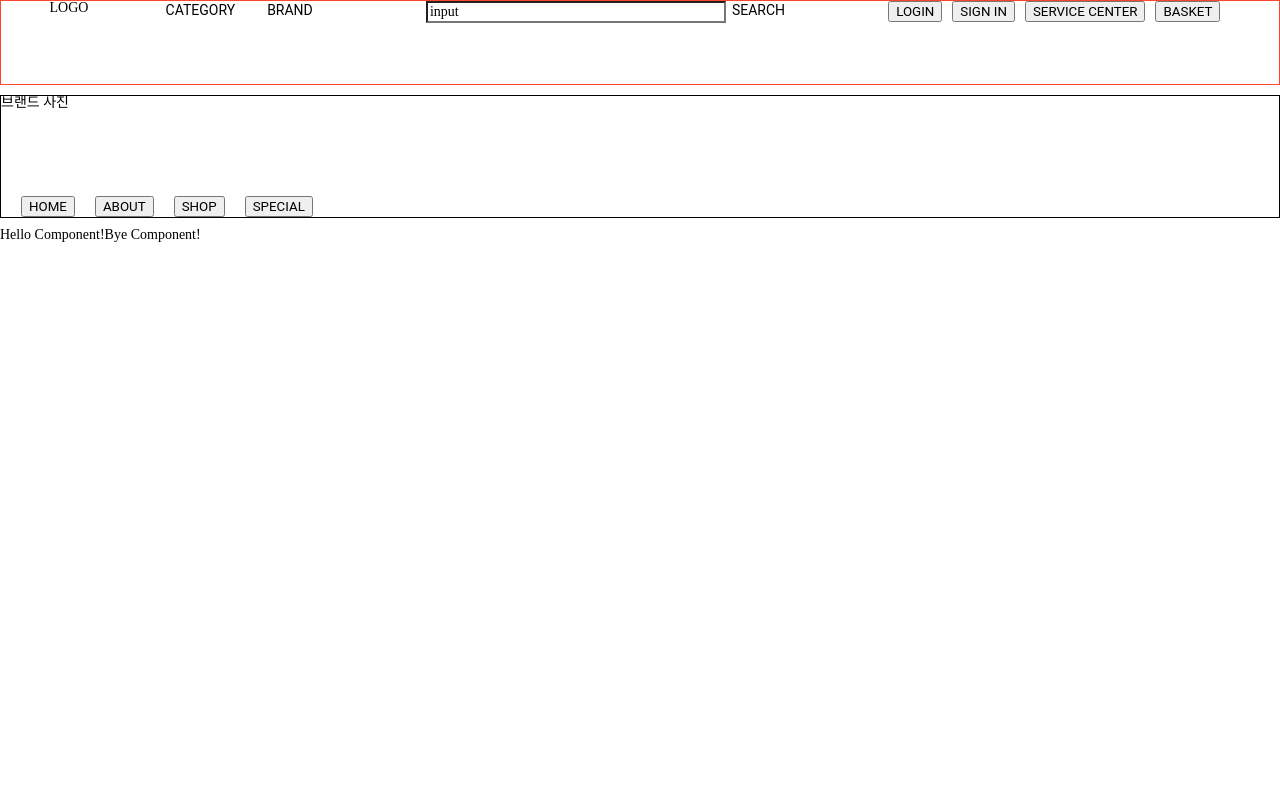
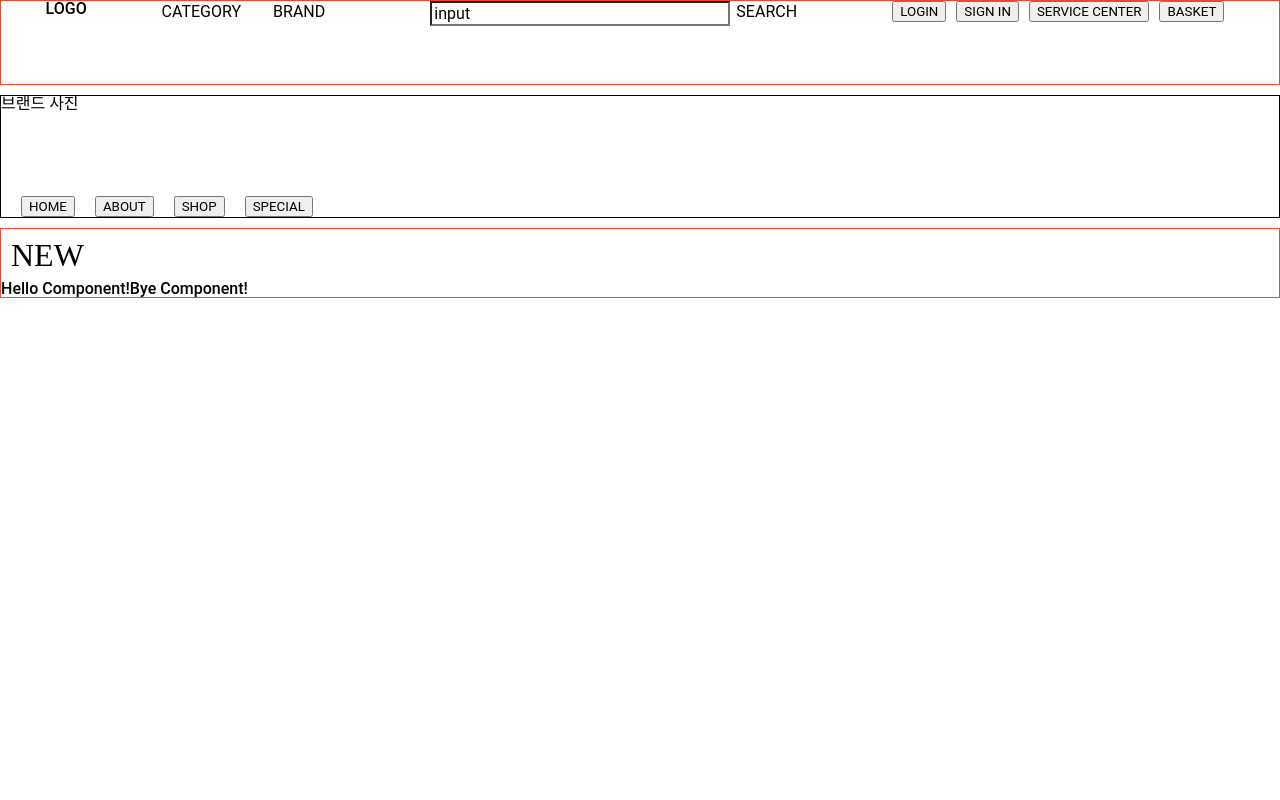
Before and after one commit to im-not-developer/reat-postcss-temp, a React (Create React App) app in the folder line4design-fe/: page / in a window 1280 px wide. Shown: the top 800 px of the page. Built offline with nearby package versions, Linux system fonts and the light colour scheme; a web font is replaced by a local one.

Commit message:
product develop

```diff
--- /dev/null
+++ b/line4design-fe/src/components/ProductCardsSection.tsx
@@ -0,0 +1,38 @@
+/** @format */
+
+import React from 'react';
+
+const list = [
+  {
+    id: 0,
+
+    name: '',
+    price: 0,
+    discount_price: 0,
+  },
+];
+interface ProductCardsSectionPropsType {
+  title?: string;
+}
+
+const ProductCardsSectionProps: ProductCardsSectionPropsType = {
+  title: '',
+};
+
+const ProductCardsSection = (props = ProductCardsSectionProps) => {
+  return (
+    <div className="product_card_section">
+      <div className="product_card_section__contents">
+        <div className="product_card_section__contents__head">
+          <div className="title_text">{props?.title ?? ''}</div>
+        </div>
+
+        <div className="product_card_section__contents__body">
+          <div></div>
+        </div>
+      </div>
+    </div>
+  );
+};
+
+export default ProductCardsSection;
--- a/line4design-fe/src/index.css
+++ b/line4design-fe/src/index.css
@@ -1,17 +1,21 @@
+.title_text,
 .home_pg,
 .header,
 .footer,
 .menu_header,
 .translang_container,
+.product_card_section,
 .line4Design_pg,
-#root,
 .home_pg__contents,
 .header__contents,
 .menu_header__contents,
+.product_card_section__contents,
 .line4Design_pg__pages,
 .header__contents__left,
 .header__contents__right,
 .menu_header__contents__up,
+.product_card_section__contents__head,
+.product_card_section__contents__body,
 .header__contents__left__logo,
 .header__contents__left__menu,
 .header__contents__center__search,
@@ -28,6 +32,15 @@
   font-family: var(--font-family);
   background-color: var(--body-background-color);
 }
+.title_text {
+  /* typography */
+  --font-family: "NanumBarunGothic";
+  --font-weight: 800;
+  --font-size: 2rem;
+  --font-size-smaller: calc(var(--font-size) * 0.9);
+  --font-size-bigger: calc(var(--font-size) * 1.1);
+  --line-height: 1.2;
+}
 #root, :root, .theme_light {
   --black: #000000;
   --red: #FC452C;
@@ -35,12 +48,13 @@
 .home_pg {
   display: flex;
   flex-direction: column;
+  align-items: center;
   width: 100%;
 }
 .home_pg__contents {
     width: 100%;
     max-width: 1600px;
-    /* border: 1px solid var(--red); */
+    border: 1px solid var(--red);
   }
 .header {
   display: flex;
@@ -141,6 +155,20 @@
   display: block;
 
 }
+.product_card_section {
+  display: block;
+  width: 100%;
+
+}
+.product_card_section__contents {
+    padding: 10px;
+  }
+.product_card_section__contents__head {
+      display: flex;
+    }
+.product_card_section__contents__body {
+
+    }
 .line4Design_pg {
   width:100%;
   max-width: 1920px;
@@ -157,7 +185,7 @@
       display: block;
     height: 100vh;
   }
-#root {
+:root, {
   display: block;
   height: 100vh;
 
--- a/line4design-fe/src/index.pcss
+++ b/line4design-fe/src/index.pcss
@@ -1,7 +1,7 @@
 @import "./styles/styles.pcss";
 @import "./Line4Design.pcss";
 
-#root {
+:root, {
   display: block;
   height: 100vh;
 
--- a/line4design-fe/src/pages/HomePage.tsx
+++ b/line4design-fe/src/pages/HomePage.tsx
@@ -3,10 +3,11 @@
 import React from 'react';
 import ByeComponent from '~/components/ByeComponent';
 import HelloComponent from '~/components/HelloComponent';
-
+import CardsSection from '~/components/ProductCardsSection';
 const HomePage: React.FC = () => (
   <div className="home_pg">
     <div className="home_pg__contents">
+      <CardsSection title="NEW" />
       <HelloComponent />
       <ByeComponent />
     </div>
--- /dev/null
+++ b/line4design-fe/src/styles/components/ProductCardsSection.pcss
@@ -0,0 +1,15 @@
+.product_card_section {
+  display: block;
+  width: 100%;
+  &__contents {
+    padding: 10px;
+    &__head {
+      display: flex;
+    }
+
+    &__body {
+
+    }
+  }
+
+}
--- a/line4design-fe/src/styles/components/styles.pcss
+++ b/line4design-fe/src/styles/components/styles.pcss
@@ -1,2 +1,3 @@
 @import "./commons/styles.pcss";
 @import "./TransLang.pcss";
+@import "./ProductCardsSection.pcss";
--- a/line4design-fe/src/styles/global.pcss
+++ b/line4design-fe/src/styles/global.pcss
@@ -0,0 +1,9 @@
+.title_text {
+  /* typography */
+  --font-family: "NanumBarunGothic";
+  --font-weight: 800;
+  --font-size: 2rem;
+  --font-size-smaller: calc(var(--font-size) * 0.9);
+  --font-size-bigger: calc(var(--font-size) * 1.1);
+  --line-height: 1.2;
+}
--- a/line4design-fe/src/styles/pages/HomePage.pcss
+++ b/line4design-fe/src/styles/pages/HomePage.pcss
@@ -1,11 +1,12 @@
 .home_pg {
   display: flex;
   flex-direction: column;
+  align-items: center;
   width: 100%;
 
   &__contents {
     width: 100%;
     max-width: 1600px;
-    /* border: 1px solid var(--red); */
+    border: 1px solid var(--red);
   }
 }
```
Also changed, not shown: line4design-fe/src/components/ProductCard.tsx (added, +11 -0 lines).
